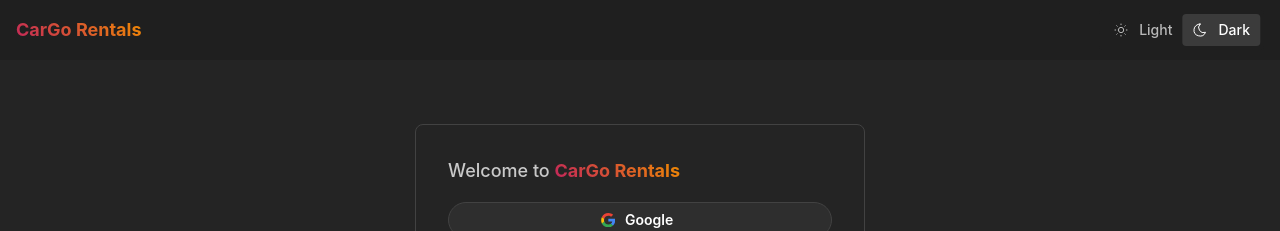
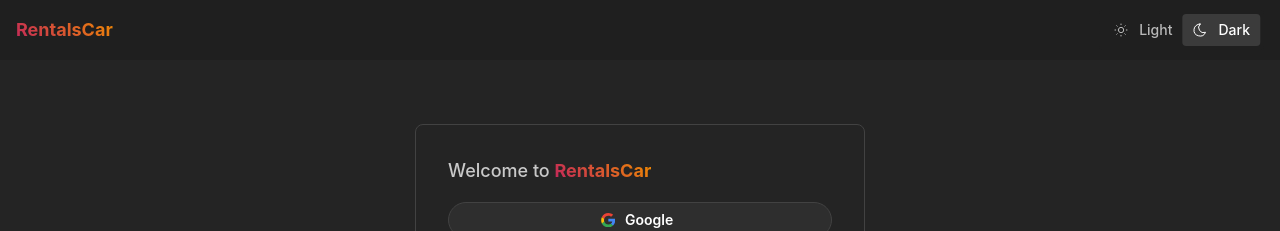
Before and after one commit to lookymlive/rentride, a Next.js app: page /signup in a window 1280 px wide. Shown: the top 231 px of the page. Built offline with nearby package versions, Linux system fonts and the light colour scheme; no server answers.

Commit message:
fix: update logo text from "CarGo Rentals" to "RentalsCar" for branding consistency

```diff
--- a/src/components/Header/Logo.tsx
+++ b/src/components/Header/Logo.tsx
@@ -13,7 +13,7 @@
       variant="gradient"
       gradient={primaryGradient}
     >
-      CarGo Rentals
+      RentalsCar
     </Text>
   );
 };
```
